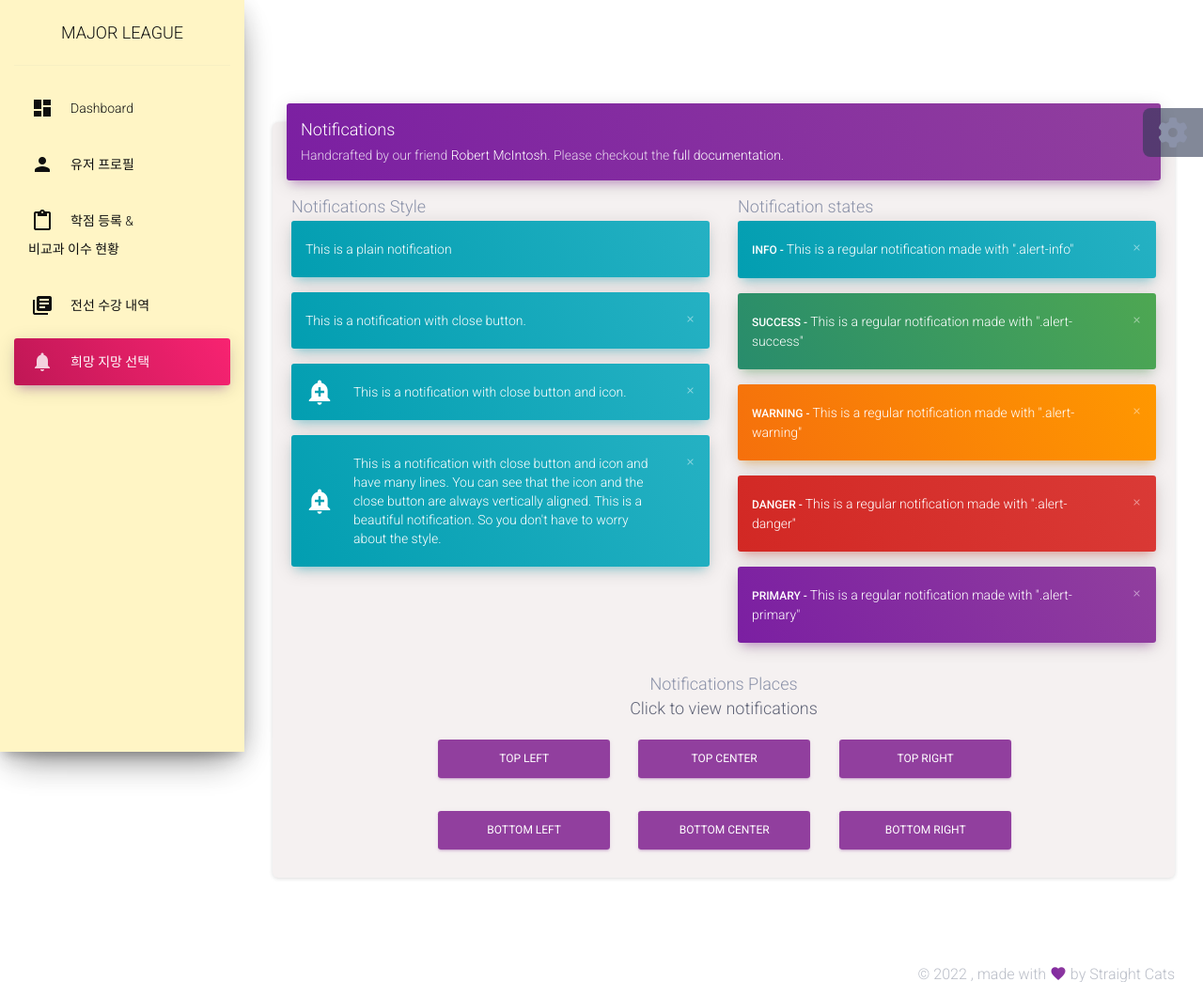
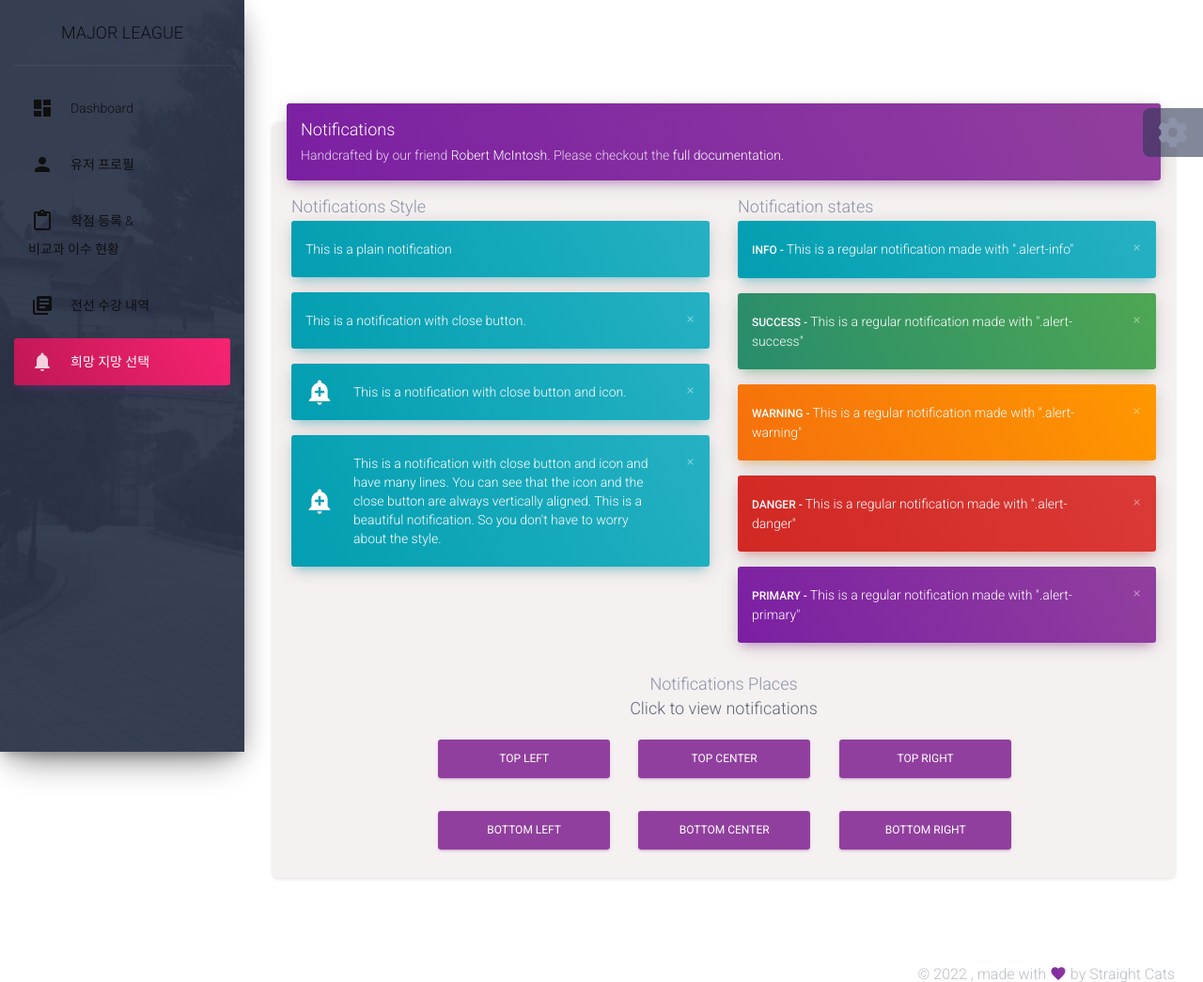
Before and after one commit to StraightCat22/MajorLeague, a Django app: page /major/apply/ in a window 1280 px wide. Shown: the top 1045 px of the page at 94% size. Run offline with Django 4.2, Linux system fonts and the light colour scheme; some libraries are stand-ins or nearby versions.

Commit message:
sidebar 배경

```diff
--- a/SWproject/major/templates/major/sidebar.html
+++ b/SWproject/major/templates/major/sidebar.html
@@ -1,4 +1,5 @@
-<div class="sidebar" data-color="purple" data-background-color="black">
+{% load static %}
+<div class="sidebar" data-color="purple" data-background-color="black" data-image="{% static 'major/img/side.jpg' %}">
       <!--
         Tip 1: You can change the color of the sidebar using: data-color="purple | azure | green | orange | danger"
     -->
```
Also changed, not shown: SWproject/major/static/major/css/custom.css (line endings or trailing spaces), SWproject/major/static/major/img/side.jpg (added).
